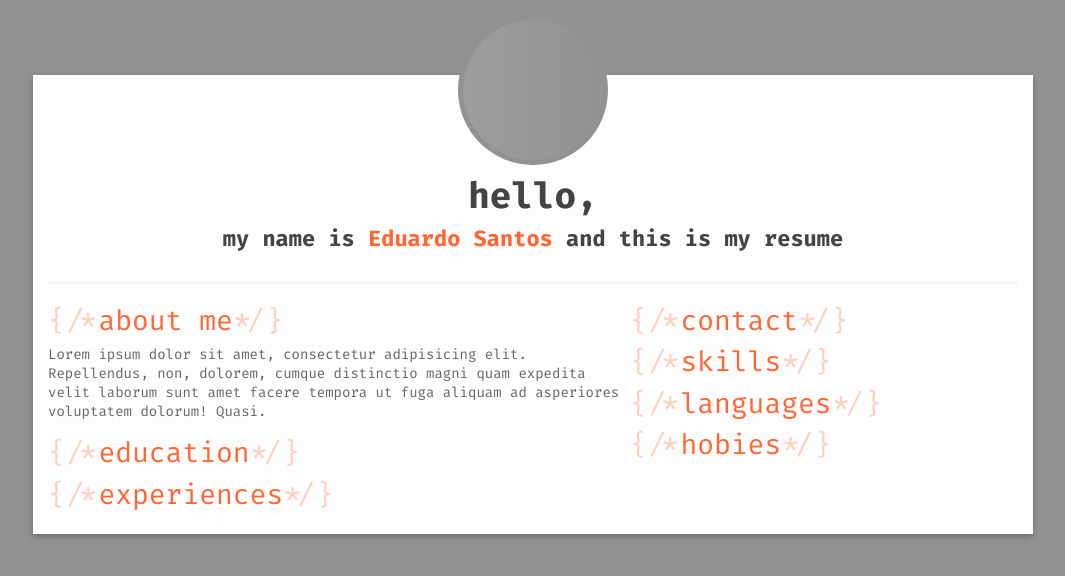
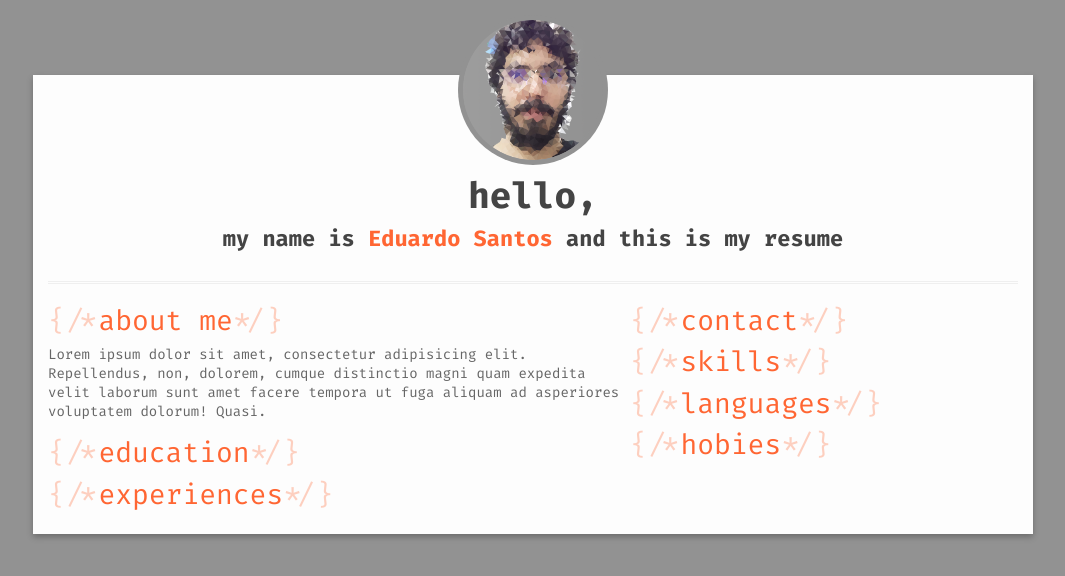
Before and after one commit to e3duardo/portifolio, a React (Create React App) app: page / in a window 1280 px wide. Shown: the top 576 px of the page, without its empty margins (107-1172 px from the left). Built offline with nearby package versions, Linux system fonts and the light colour scheme; the HTML template or start-up script is replaced by a standard one.

Commit message:
adicionando minha foto

```diff
--- a/src/pages/Landing/index.js
+++ b/src/pages/Landing/index.js
@@ -9,12 +9,14 @@ import {
   Aside,
 } from './styles';
 
+import eduardo from '~/assets/eduardo.png';
+
 export default function Landing() {
   return (
     <Container>
       <Header>
         <ImagePlace>
-          <Image />
+          <Image src={eduardo} />
         </ImagePlace>
         <h1>hello,</h1>
         <h2>
--- a/src/pages/Landing/styles.js
+++ b/src/pages/Landing/styles.js
@@ -42,7 +42,7 @@ export const ImagePlace = styled.div`
   transform: translateX(-50%);
   background: #929292;
 `;
-export const Image = styled.div`
+export const Image = styled.img`
   border-radius: 50%;
   margin: 5px;
   width: calc(100% - 10px);
```
Also changed, not shown: src/assets/eduardo.png (added).
